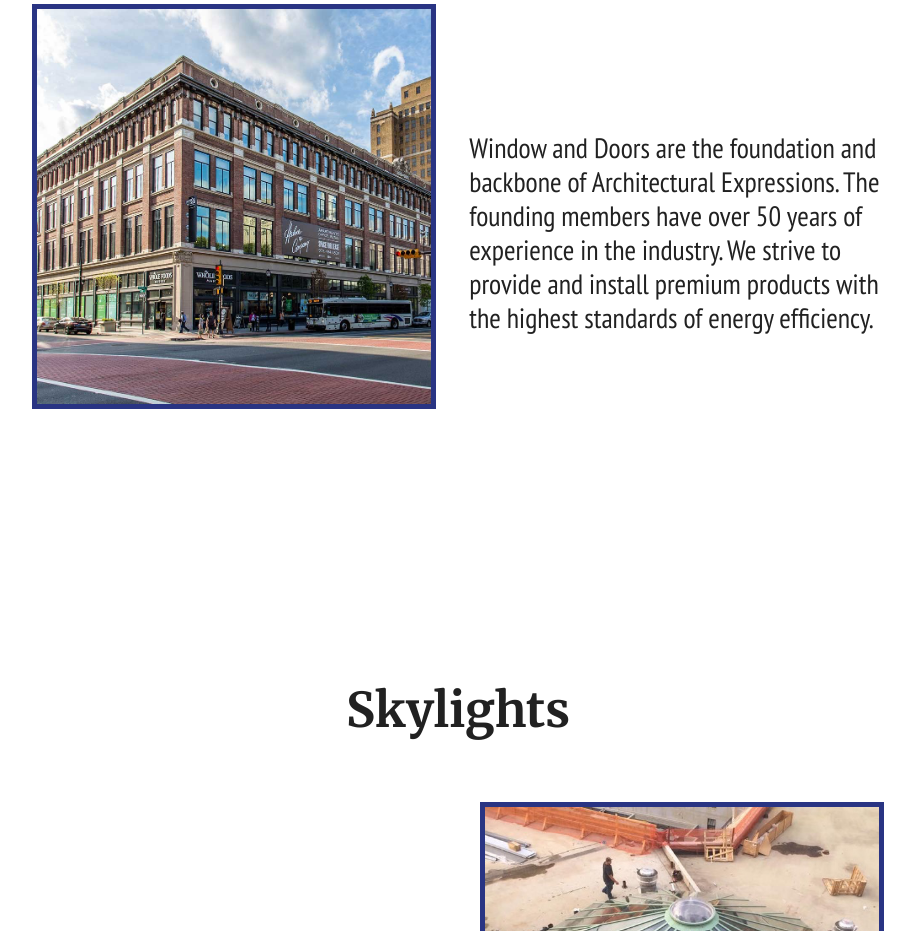
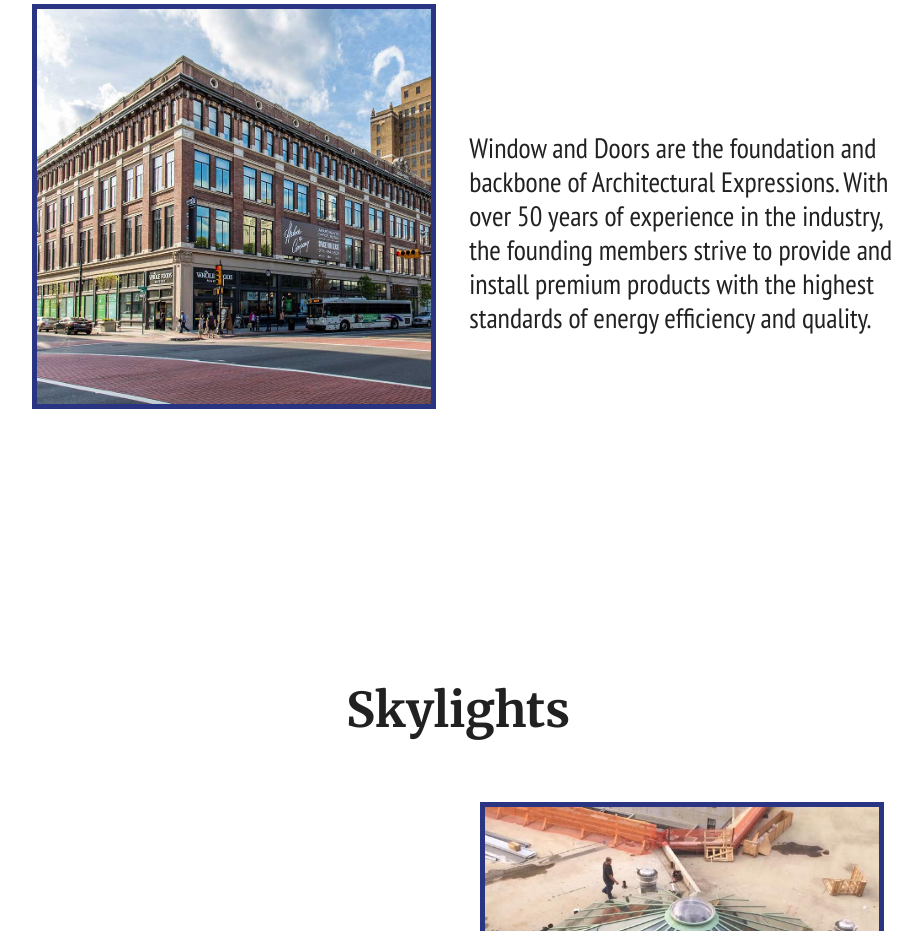
Before and after one commit to Jerling1989/AExpressions, a plain HTML site: page index.html in a window 1280 px wide. Shown: the part 1100-2031 px from the top of the page, without its empty margins (182-1104 px from the left). Drawn offline with nearby package versions, Linux system fonts and the light colour scheme.

Commit message:
new window text

```diff
--- a/index.html
+++ b/index.html
@@ -163,7 +163,7 @@
 
       <!-- WINDOWS DESCRIPTION -->
       <div class="col s12 l6 valign-wrapper content-text" data-aos="fade-left">
-        <p id="intro-info" class="sans-narrow">Window and Doors are the foundation and backbone of Architectural Expressions. The founding members have over 50 years of experience in the industry. We strive to provide and install premium products with the highest standards of energy efficiency.</p>
+        <p id="intro-info" class="sans-narrow">Window and Doors are the foundation and backbone of Architectural Expressions. With over 50 years of experience in the industry, the founding members strive to provide and install premium products with the highest standards of energy efficiency and quality.</p>
       </div>
       <!-- END WINDOWS DESCRIPTION -->
 
```
